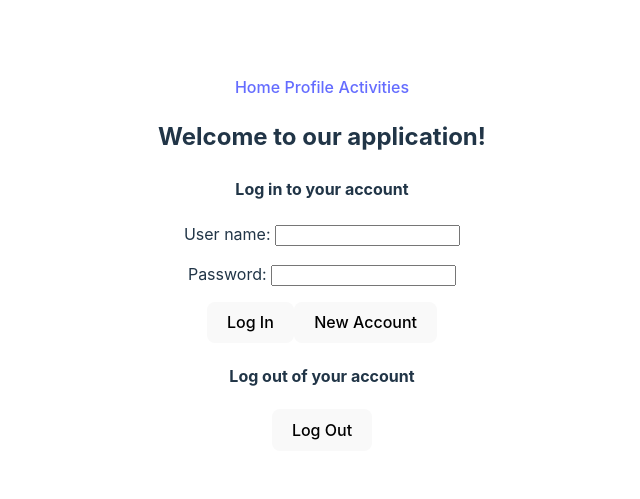
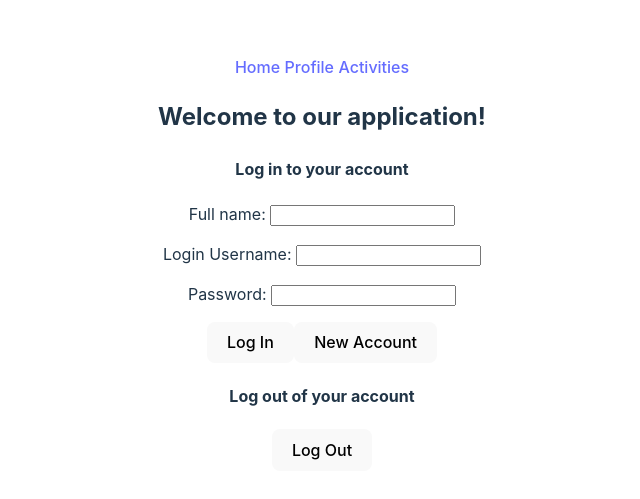
Before and after one commit to oreschne/Weekly, a React (Vite) app: page / in a window 1280 px wide. Shown: the part 129-628 px from the top of the page, without its empty margins (318-958 px from the left). Built offline with nearby package versions, Linux system fonts and the light colour scheme.

Commit message:
working beta1

```diff
--- a/package.json
+++ b/package.json
@@ -11,7 +11,8 @@
   },
   "dependencies": {
     "react": "^18.2.0",
-    "react-dom": "^18.2.0"
+    "react-dom": "^18.2.0",
+    "react-router-dom": "^6.11.2"
   },
   "devDependencies": {
     "@types/react": "^18.0.28",
--- a/src/Activities.jsx
+++ b/src/Activities.jsx
@@ -90,12 +90,12 @@ function Activities() {
             <h4>Create your Activity</h4>
             <p>Your name: <input type="text" ref={titleInput} /></p>
             <p>Description: <input type="text" ref={descInput} /></p>
+            <p>Choose Date: </p>
             <DateTimePicker
                 label="Controlled picker"
                 value={value}
                 onChange={(newValue) => setValue(newValue)}
             />
-            <p>Choose Date: </p>
             <p><button onClick={postActivities}>Create Activity</button></p>
             </>
         );
--- a/src/Home.jsx
+++ b/src/Home.jsx
@@ -31,14 +31,16 @@ function Home({setJwt}) {
 
     let nameInput = useRef();
     let passwordInput = useRef();
+    let loginInput = useRef();
 
-    const loginAction = (e) => { handleLogin({name:nameInput.current.value,password:passwordInput.current.value}); }
-    const newAction = (e) => { handleNewAccount({name:nameInput.current.value,password:passwordInput.current.value}); }
+    const loginAction = (e) => { handleLogin({login:loginInput.current.value,password:passwordInput.current.value}); }
+    const newAction = (e) => { handleNewAccount({login:loginInput.current.value,password:passwordInput.current.value, name:nameInput.current.value}); }
   return (
     <div>
         <h2>Welcome to our application!</h2>
         <h4>Log in to your account</h4>
-        <p>User name: <input type="text" ref={nameInput} /></p>
+        <p>Full name: <input type="text" ref={nameInput} /></p>
+        <p>Login Username: <input type="text" ref={loginInput}/></p>
         <p>Password: <input type="text" ref={passwordInput} /></p>
         <p><button onClick={loginAction}>Log In</button><button onClick={newAction}>New Account</button></p>
         <h4>Log out of your account</h4>
```
Also changed, not shown: 1 other file (tests, documents, lock files or other folders).
